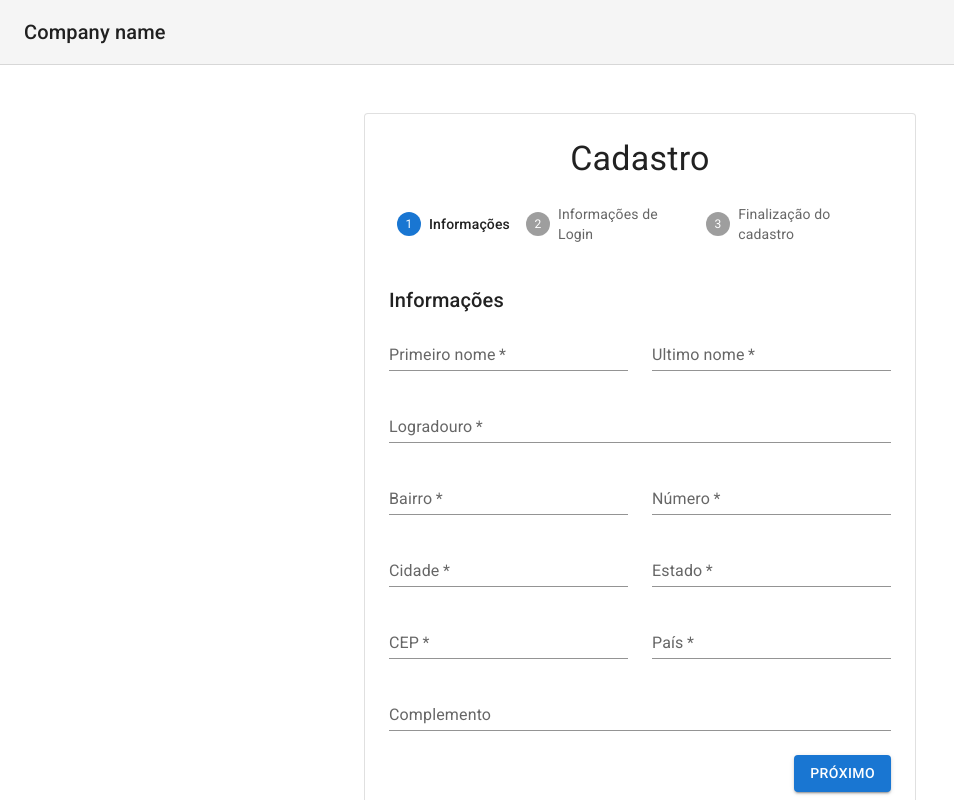
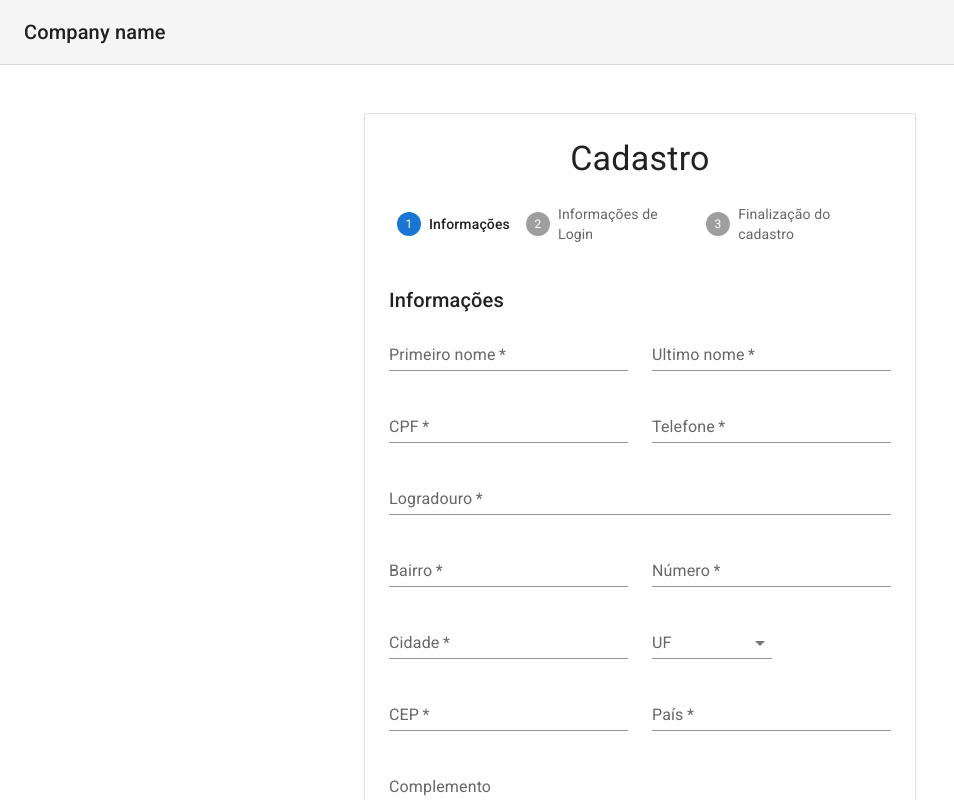
Before and after one commit to GGVidal/cartao-app, a React (Create React App) app: page /userSignUp in a window 1280 px wide. Shown: the top 800 px of the page, without its empty margins (0-954 px from the left). Built offline with nearby package versions, Linux system fonts and the light colour scheme.

Commit message:
add changes user sign up

```diff
--- a/package.json
+++ b/package.json
@@ -27,6 +27,7 @@
     "recoil": "^0.6.1",
     "styled-components": "^5.3.3",
     "typescript": "^4.4.2",
+    "uuid": "^8.3.2",
     "web-vitals": "^2.1.0"
   },
   "scripts": {
@@ -52,5 +53,8 @@
       "last 1 firefox version",
       "last 1 safari version"
     ]
+  },
+  "devDependencies": {
+    "@types/uuid": "^8.3.4"
   }
 }
--- /dev/null
+++ b/src/constants/brazilUF.ts
@@ -0,0 +1,29 @@
+export const BRAZIL_UF = [
+  "RO",
+  "AC",
+  "AM",
+  "RR",
+  "PA",
+  "AP",
+  "TO",
+  "MA",
+  "PI",
+  "CE",
+  "RN",
+  "PB",
+  "PE",
+  "AL",
+  "SE",
+  "BA",
+  "MG",
+  "ES",
+  "RJ",
+  "SP",
+  "PR",
+  "SC",
+  "RS",
+  "MS",
+  "MT",
+  "GO",
+  "DF",
+];
--- a/src/recoilAtoms/atoms.tsx
+++ b/src/recoilAtoms/atoms.tsx
@@ -14,6 +14,8 @@ interface userProps {
   complemento: string;
   numero: string;
   bairro: string;
+  cpf: string;
+  telefone: string;
 }
 
 export const userState = atom({
--- a/src/screens/UserSignUp/components/AddressForm.tsx
+++ b/src/screens/UserSignUp/components/AddressForm.tsx
@@ -4,11 +4,24 @@ import Typography from "@mui/material/Typography";
 import TextField from "@mui/material/TextField";
 import { userState } from "../../../recoilAtoms/atoms";
 import { useRecoilState } from "recoil";
+import {
+  FormControl,
+  InputLabel,
+  MenuItem,
+  Select,
+  SelectChangeEvent,
+} from "@mui/material";
+import { BRAZIL_UF } from "../../../constants/brazilUF";
 
 export const AddressForm: FC = () => {
   const [userInfo, setUserInfo] = useRecoilState(userState);
 
   const onChange = (event: React.ChangeEvent<HTMLInputElement>) => {
+    const { name, value } = event.target;
+    setUserInfo({ ...userInfo, [name]: value });
+  };
+
+  const onChangeSelect = (event: SelectChangeEvent<string>) => {
     const { name, value } = event.target;
     setUserInfo({ ...userInfo, [name]: value });
   };
@@ -42,6 +55,30 @@ export const AddressForm: FC = () => {
             label="Ultimo nome"
             fullWidth
             autoComplete="family-name"
+            variant="standard"
+          />
+        </Grid>
+        <Grid item xs={12} sm={6}>
+          <TextField
+            required
+            id="cpf"
+            name="cpf"
+            onChange={onChange}
+            label="CPF"
+            fullWidth
+            autoComplete="address address"
+            variant="standard"
+          />
+        </Grid>
+        <Grid item xs={12} sm={6}>
+          <TextField
+            required
+            id="telefone"
+            name="telefone"
+            onChange={onChange}
+            label="Telefone"
+            fullWidth
+            autoComplete="phone"
             variant="standard"
           />
         </Grid>
@@ -93,18 +130,19 @@ export const AddressForm: FC = () => {
             variant="standard"
           />
         </Grid>
-        <Grid item xs={12} sm={6}>
-          <TextField
+        <FormControl variant="standard" sx={{ mt: 3, ml: 3, minWidth: 120 }}>
+          <InputLabel id="UF">UF</InputLabel>
+          <Select
+            labelId="UF"
             id="estado"
             name="estado"
-            onChange={onChange}
-            required
-            label="Estado"
-            fullWidth
-            variant="standard"
-            autoComplete="address state"
-          />
-        </Grid>
+            onChange={onChangeSelect}
+          >
+            {BRAZIL_UF.map((value) => {
+              return <MenuItem value={value}>{value}</MenuItem>;
+            })}
+          </Select>
+        </FormControl>
         <Grid item xs={12} sm={6}>
           <TextField
             required
--- a/src/screens/UserSignUp/index.tsx
+++ b/src/screens/UserSignUp/index.tsx
@@ -1,4 +1,5 @@
 import React, { FC } from "react";
+import { v4 } from "uuid";
 import CssBaseline from "@mui/material/CssBaseline";
 import { getAuth, createUserWithEmailAndPassword } from "firebase/auth";
 import AppBar from "@mui/material/AppBar";
@@ -78,20 +79,23 @@ export const UserSignUp: FC = () => {
       estado,
       numero,
       bairro,
+      cpf,
       firstName,
       lastName,
       login,
       logradouro,
+      telefone,
     } = userInfo;
     console.log(email, senha);
     if (Boolean(email) && Boolean(senha)) {
       try {
-        // const authUser = await createUserWithEmailAndPassword(
-        //   auth,
-        //   email,
-        //   senha
-        // );
-        // if (authUser) {
+        const authUser = await createUserWithEmailAndPassword(
+          auth,
+          email,
+          senha
+        );
+        const { user } = authUser;
+        if (user) {
           const res = await api.post("/endereco", {
             logradouro,
             bairro,
@@ -101,8 +105,22 @@ export const UserSignUp: FC = () => {
             estado,
             complemento,
           });
-        console.log(res);
-        // }
+          const { data } = res;
+          const uuid = v4();
+          const userRes = await api.post("/usuario", {
+            nome: `${firstName} ${lastName}`,
+            email,
+            senha,
+            login,
+            cpf,
+            tipo_usuario_id: 2,
+            uuid,
+            endereco_id: data.id,
+            telefone,
+          });
+
+          console.log(res, userRes);
+        }
       } catch (err) {
         console.log(err);
       }
```
Also changed, not shown: 1 other file (tests, documents, lock files or other folders). Lines whose indentation alone changed are shown as unchanged.
